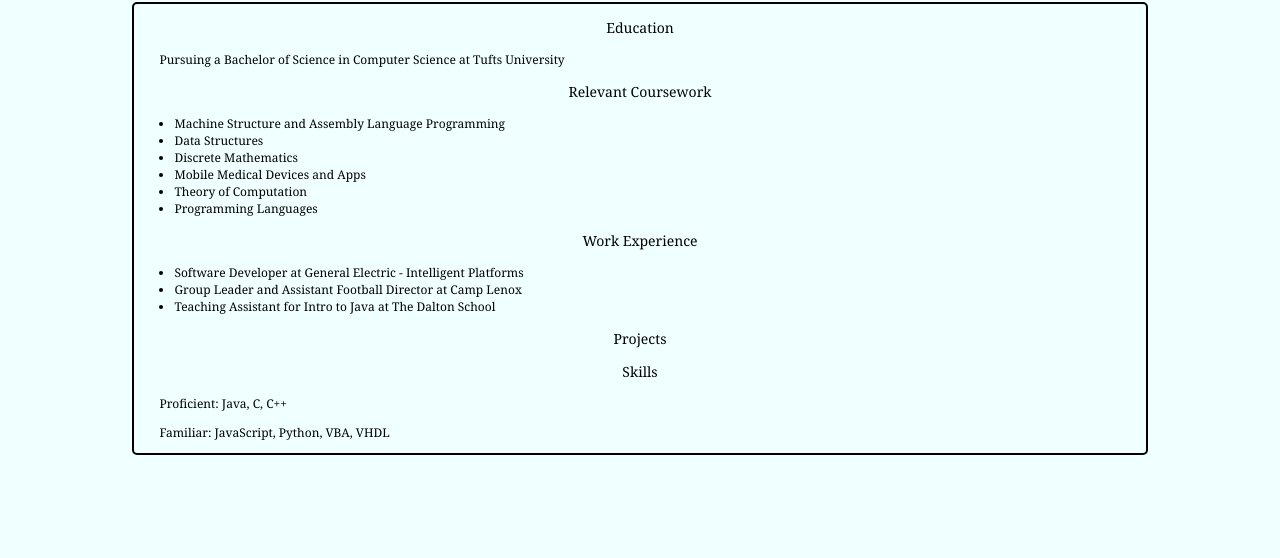
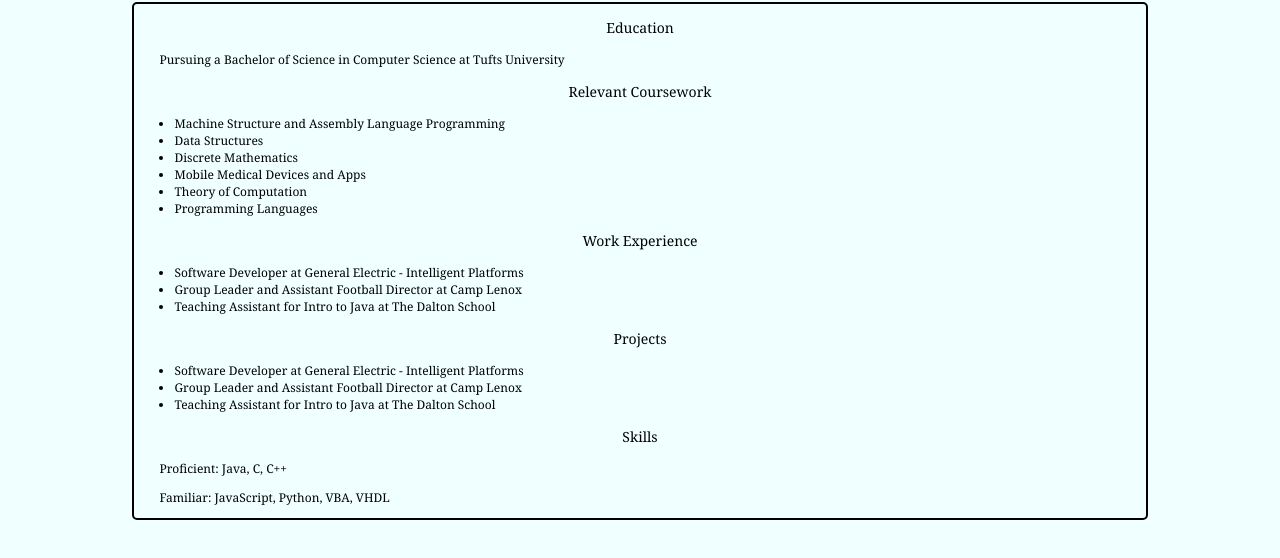
Before and after one commit to SamBroner727/SamBroner727.github.io, a plain HTML site: page resume.html in a window 1280 px wide. Shown: the part 70-628 px from the top of the page. Drawn offline with Linux system fonts and the light colour scheme.

Commit message:
change div spacing

```diff
--- a/resume.html
+++ b/resume.html
@@ -31,7 +31,12 @@
 
                                 </ul>
                         <p class="header" > Projects</p>
+                                <ul>
+                                        <li>Software Developer at General Electric - Intelligent Platforms</li>
+                                        <li>Group Leader and Assistant Football Director at Camp Lenox</li>
+                                        <li>Teaching Assistant for Intro to Java at The Dalton School</li>
 
+                                </ul>
                         <p class="header" > Skills</p>
                         <p class="element"> Proficient: Java, C, C++ </p>
                         <p class="element"> Familiar: JavaScript, Python, VBA, VHDL</p>
--- a/style.css
+++ b/style.css
@@ -12,7 +12,7 @@ div {
 
 }
 h1 {
-        color:Black
+        color:Black;
         margin-left: 25%;
 }
 
```
